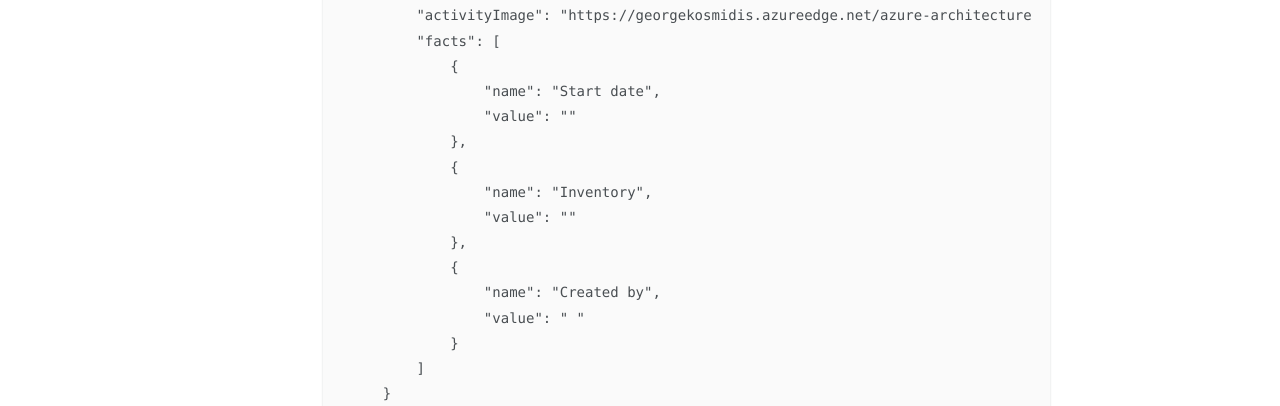
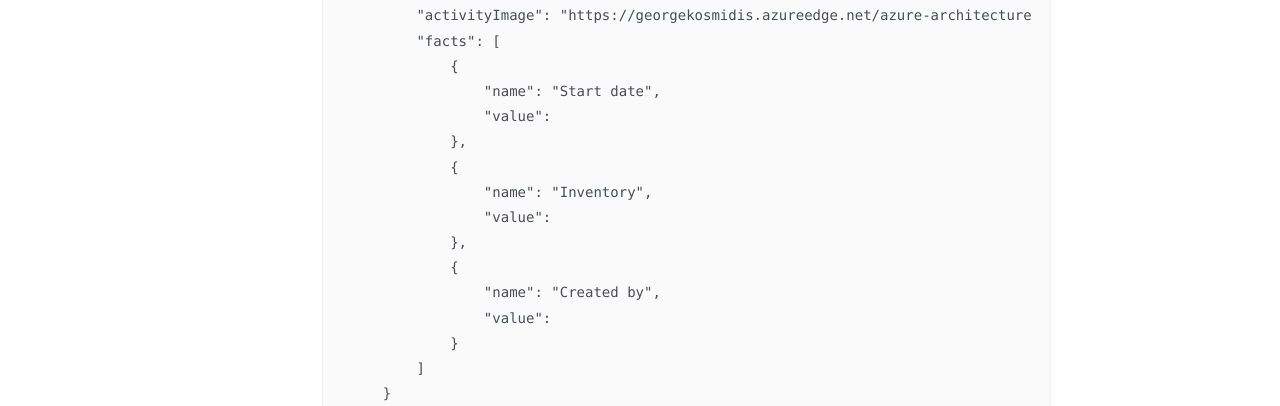
Before and after one commit to yalindogusahin/yalindogusahin.github.io, a Jekyll site: the page built from _posts/2023-08-21-blog-post-4.md, in a window 1280 px wide and 1400 px high, scrolled down 1423 px. Shown: the part 479-885 px from the top of the window. Built offline with Jekyll 4.4.1, drawn with Linux system fonts in a browser that asks for light colours; some of the changed text lies outside the part shown.

```diff
--- a/_posts/2023-08-21-blog-post-4.md
+++ b/_posts/2023-08-21-blog-post-4.md
@@ -58,15 +58,15 @@ End result should be something like this:
             "facts": [
                 {
                     "name": "Start date",
-                    "value": "{{ job.started }}"
+                    "value": {{ job.started }}
                 },
                 {
                     "name": "Inventory",
-                    "value": "{{ job.summary_fields.inventory.name }}"
+                    "value": {{ job.summary_fields.inventory.name }}
                 },
                 {
                     "name": "Created by",
-                    "value": "{{ job.summary_fields.created_by.first_name }} {{ job.summary_fields.created_by.last_name }}"
+                    "value": {{ job.summary_fields.created_by.first_name }} {{ job.summary_fields.created_by.last_name }}
                 }
             ]
         }
```
